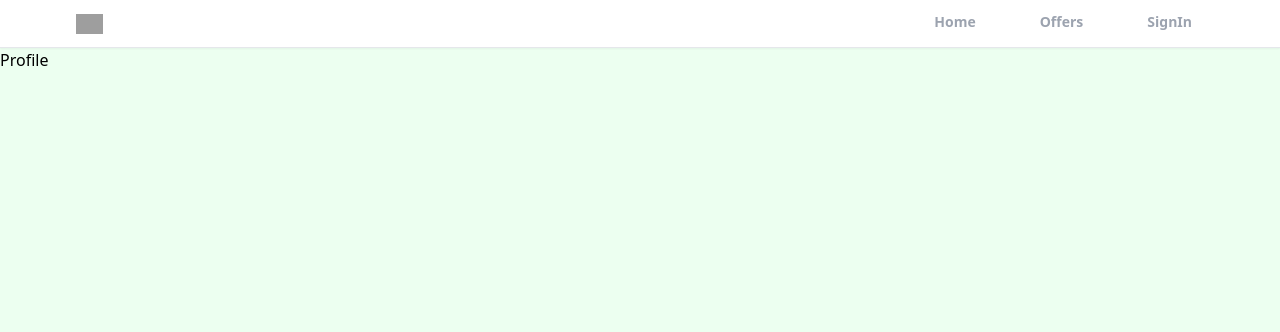
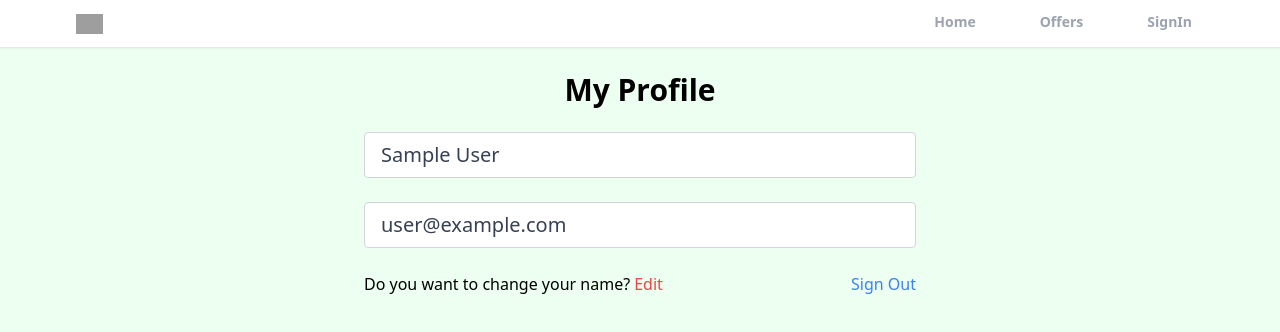
Before and after one commit to Bravim-Ketan-Purohit/Homie_fullstack_app, a React (Vite) app: page /Profile in a window 1280 px wide. Shown: the top 332 px of the page. Built offline with nearby package versions, Linux system fonts and the light colour scheme; no server answers; sample sign-in values are in the browser's storage; grey boxes are pictures that could not be loaded.

Commit message:
added profile page and created a private route and custom hook for protecting the profile page and added logout funcnality

```diff
--- a/src/App.jsx
+++ b/src/App.jsx
@@ -8,6 +8,7 @@
 import Profile from "./pages/Profile";
 import Header from './components/Header';
 import SignUp from './pages/SignUp';
+import PrivateRoute from './components/PrivateRoute';
 import { ToastContainer } from 'react-toastify';
 import "react-toastify/dist/ReactToastify.css";
 
@@ -19,6 +20,9 @@
         <Header />
         <Routes>
           <Route path="/" element={<Home />} />
+          <Route path='/Profile' element={<PrivateRoute/>}>
+            <Route path='/Profile' element={<Profile/>}></Route>
+          </Route>
           <Route path="/offers" element={<Offers />} />
           <Route path="/forgot-password" element={<ForgotPassword />} />
           <Route path="/sign-in" element={<SignIn />} />
--- /dev/null
+++ b/src/components/PrivateRoute.jsx
@@ -0,0 +1,13 @@
+import { Outlet, Navigate } from 'react-router-dom';
+import React from 'react'
+import {useAuthStatus} from '../hooks/useAuthStatus';
+
+const PrivateRoute = () => {
+    const {loggedIn,checkingStatus} = useAuthStatus();
+    if(checkingStatus){
+      return <h3>loading</h3>
+    }
+  return loggedIn ? <Outlet /> : <Navigate to="/sign-In" />;
+}
+
+export default PrivateRoute
--- /dev/null
+++ b/src/hooks/useAuthStatus.jsx
@@ -0,0 +1,21 @@
+import { getAuth, onAuthStateChanged } from 'firebase/auth'
+import React, { useEffect, useState } from 'react'
+
+export const useAuthStatus = () => {
+    const [loggedIn, setLoggedIn] = useState(false)
+    // hook to check info cme or not 👇
+    const [checkingStatus,setCheckingStatus] = useState(true)
+
+    useEffect(()=>{
+      const auth = getAuth()
+      onAuthStateChanged(auth,(user)=>{
+        if(user){
+          setLoggedIn(true)
+        }
+        setCheckingStatus(false)
+      })
+    },[])
+  return (
+    {loggedIn, checkingStatus}
+  )
+}
--- a/src/pages/Profile.jsx
+++ b/src/pages/Profile.jsx
@@ -1,9 +1,62 @@
-import React from 'react'
+import { getAuth } from 'firebase/auth'
+import React, { useState } from 'react'
+import { useNavigate } from 'react-router-dom'
 
 const Profile = () => {
+  const auth = getAuth()
+  const navigate = useNavigate()
+  const [formData,setFormData] = useState({
+    name:auth.currentUser.displayName,
+    email:auth.currentUser.email
+
+  })
+  const {name,email} = formData
+
+  const onLogOut= () =>{
+    auth.signOut()
+    navigate('/')
+  }
+
   return (
-    <div>Profile</div>
-  )
+    <>
+      <section className="max-w-6xl mx-auto flex justify-center items-center flex-col">
+        <h1 className="text-3xl text-center mt-6 font-bold">My Profile</h1>
+        <div className="w-full md:w-[50%] mt-6 px-3">
+          <form>
+            {/* name input👇 */}
+            <input
+              type="text"
+              id="name"
+              value={name}
+              disabled
+              className="w-full mb-6 px-4 py-2 text-xl text-gray-700 bg-white border border-gray-300 rounded transition duration-150 ease-in-out"
+            />
+            {/* email input👇 */}
+
+            <input
+              type="email"
+              id="email"
+              value={email}
+              disabled
+              className="w-full mb-6 px-4 py-2 text-xl text-gray-700 bg-white border border-gray-300 rounded transition duration-150 ease-in-out"
+            />
+
+            <div className="flex justify-between mb-6 whitespace-nowrap text:sm sm:text-large">
+              <p className="flex items-center">
+                Do you want to change your name?
+                <span className="text-red-500 hover:text-red-700 transition duration-200 ease-in-out cursor-pointer ml-1">
+                  Edit
+                </span>
+              </p>
+              <p onClick={onLogOut} className="text-blue-500 hover:text-blue-700 transition duration-200 ease-in-out cursor-pointer">
+                Sign Out
+              </p>
+            </div>
+          </form>
+        </div>
+      </section>
+    </>
+  );
 }
 
 export default Profile
```
